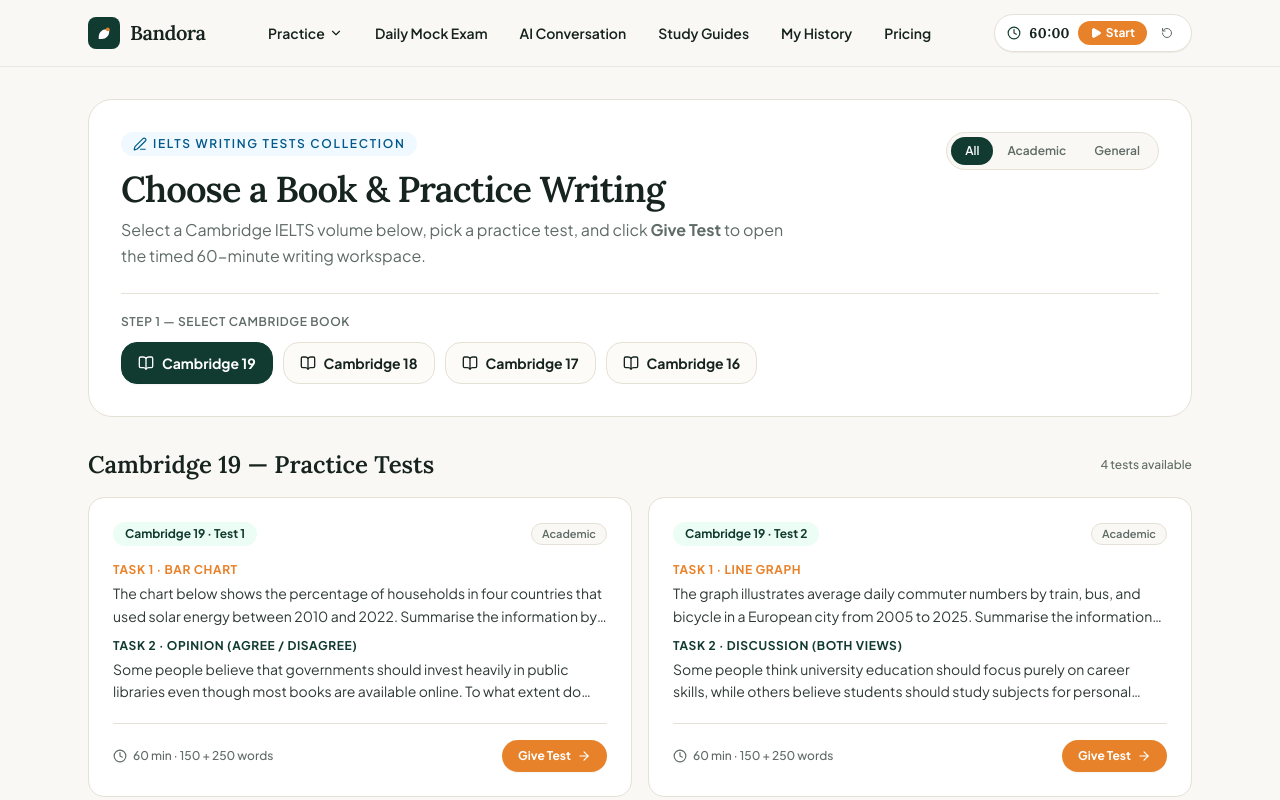
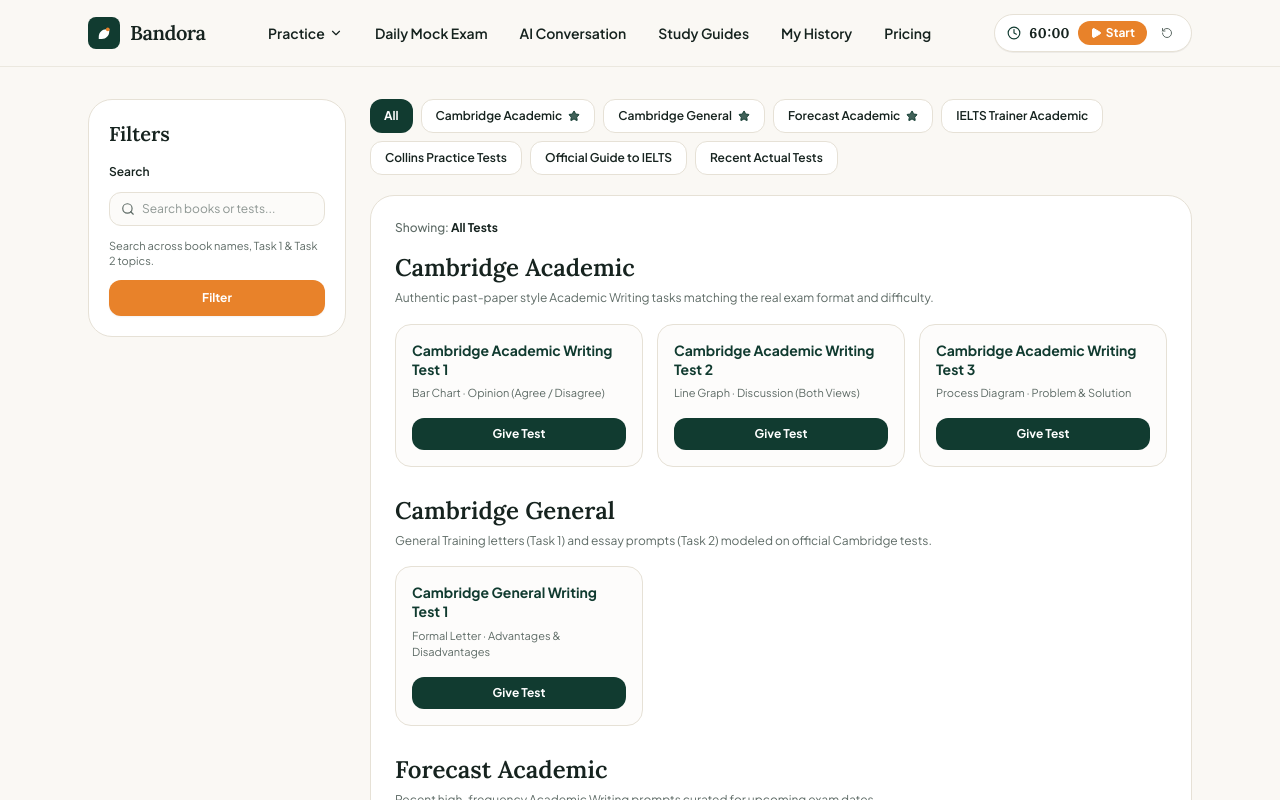
Before and after one commit to iamfaizan-ok/ielets-website44, a Next.js app in the folder frontend/: page /writing in a window 1280 px wide. Shown: the top 800 px of the page. Built offline with nearby package versions, Linux system fonts and the light colour scheme.

Commit message:
feat(writing): redesign library with left filter sidebar, top book pills, and compact test cards

```diff
--- a/frontend/src/components/WritingLibrary.tsx
+++ b/frontend/src/components/WritingLibrary.tsx
@@ -2,147 +2,175 @@
 
 import { useState } from "react";
 import Link from "next/link";
-import { ArrowRight, BookOpen, Clock, PenLine } from "lucide-react";
-import { WRITING_BOOKS, WRITING_TESTS } from "@/data/writingTests";
+import { Search, Star } from "lucide-react";
+import { WRITING_BOOK_SERIES, WRITING_TESTS } from "@/data/writingTests";
 
 export function WritingLibrary() {
-  const [selectedBook, setSelectedBook] = useState<string>(WRITING_BOOKS[0]);
-  const [category, setCategory] = useState<"All" | "Academic" | "General">(
-    "All"
+  const [selectedBook, setSelectedBook] = useState<string>("All");
+  const [searchInput, setSearchInput] = useState("");
+  const [appliedQuery, setAppliedQuery] = useState("");
+
+  const query = appliedQuery.trim().toLowerCase();
+
+  const visibleSeries = WRITING_BOOK_SERIES.filter(
+    (s) => selectedBook === "All" || s.name === selectedBook
   );
 
-  const filteredTests = WRITING_TESTS.filter(
-    (t) =>
-      t.book === selectedBook &&
-      (category === "All" || t.category === category)
-  );
+  function matchesSearch(book: string, title: string, t1: string, t2: string) {
+    if (!query) return true;
+    return `${book} ${title} ${t1} ${t2}`.toLowerCase().includes(query);
+  }
 
   return (
     <section className="mx-auto max-w-6xl px-4 pt-6 pb-10 sm:px-6 sm:pt-8">
-      {/* Intro + Sequence */}
-      <div className="rounded-3xl border border-border bg-surface p-6 sm:p-8">
-        <div className="flex flex-col justify-between gap-4 lg:flex-row lg:items-end">
-          <div className="max-w-2xl">
-            <span className="inline-flex items-center gap-1.5 rounded-full bg-sky-50 px-3 py-1 text-xs font-semibold uppercase tracking-[0.14em] text-sky-800">
-              <PenLine className="h-3.5 w-3.5" />
-              IELTS Writing Tests Collection
-            </span>
-            <h1 className="mt-3 font-serif text-3xl font-semibold tracking-tight text-ink sm:text-4xl">
-              Choose a Book &amp; Practice Writing
-            </h1>
-            <p className="mt-2 text-sm leading-relaxed text-muted sm:text-base">
-              Select a Cambridge IELTS volume below, pick a practice test, and
-              click <strong>Give Test</strong> to open the timed 60-minute
-              writing workspace.
+      <div className="grid gap-6 lg:grid-cols-12 items-start">
+        {/* Left Filters Sidebar */}
+        <aside className="lg:col-span-3 rounded-3xl border border-border bg-surface p-5">
+          <h2 className="font-serif text-xl font-semibold text-ink">Filters</h2>
+          <form
+            onSubmit={(e) => {
+              e.preventDefault();
+              setAppliedQuery(searchInput);
+            }}
+            className="mt-4 space-y-3"
+          >
+            <label
+              htmlFor="writing-search"
+              className="block text-xs font-semibold text-ink"
+            >
+              Search
+            </label>
+            <div className="relative">
+              <Search className="pointer-events-none absolute left-3 top-1/2 h-3.5 w-3.5 -translate-y-1/2 text-muted" />
+              <input
+                id="writing-search"
+                type="text"
+                value={searchInput}
+                onChange={(e) => {
+                  setSearchInput(e.target.value);
+                  setAppliedQuery(e.target.value);
+                }}
+                placeholder="Search books or tests..."
+                className="w-full rounded-xl border border-border bg-cream/50 py-2 pl-8 pr-3 text-xs text-ink placeholder:text-muted/70 focus:border-forest focus:bg-surface focus:outline-none"
+              />
+            </div>
+            <p className="text-[11px] leading-snug text-muted">
+              Search across book names, Task 1 &amp; Task 2 topics.
             </p>
+            <button
+              type="submit"
+              className="w-full rounded-xl bg-amber py-2.5 text-xs font-bold text-white shadow-xs transition-colors hover:bg-amber-hover"
+            >
+              Filter
+            </button>
+          </form>
+        </aside>
+
+        {/* Right Books Pills + Compact Tests */}
+        <div className="lg:col-span-9 space-y-5">
+          {/* Top Book Name Pills */}
+          <div className="flex flex-wrap gap-2">
+            <button
+              type="button"
+              onClick={() => setSelectedBook("All")}
+              className={`rounded-xl px-3.5 py-2 text-xs font-bold transition-colors ${
+                selectedBook === "All"
+                  ? "bg-forest text-white"
+                  : "border border-border bg-surface text-ink hover:bg-cream-dark"
+              }`}
+            >
+              All
+            </button>
+
+            {WRITING_BOOK_SERIES.map((series) => {
+              const active = selectedBook === series.name;
+              return (
+                <button
+                  key={series.name}
+                  type="button"
+                  onClick={() => setSelectedBook(series.name)}
+                  className={`inline-flex items-center gap-1.5 rounded-xl border px-3.5 py-2 text-xs font-semibold transition-colors ${
+                    active
+                      ? "border-forest bg-forest text-white"
+                      : "border-border bg-surface text-ink hover:bg-cream-dark"
+                  }`}
+                >
+                  {series.name}
+                  {series.featured && (
+                    <Star
+                      className={`h-3 w-3 ${
+                        active
+                          ? "fill-amber text-amber"
+                          : "fill-forest/80 text-forest"
+                      }`}
+                    />
+                  )}
+                </button>
+              );
+            })}
           </div>
 
-          <div className="inline-flex rounded-full border border-border bg-cream p-1 self-start">
-            {(["All", "Academic", "General"] as const).map((cat) => (
-              <button
-                key={cat}
-                type="button"
-                onClick={() => setCategory(cat)}
-                className={`rounded-full px-3.5 py-1.5 text-xs font-semibold transition-colors ${
-                  category === cat
-                    ? "bg-forest text-white"
-                    : "text-muted hover:text-ink"
-                }`}
-              >
-                {cat}
-              </button>
-            ))}
+          {/* Tests Container */}
+          <div className="rounded-3xl border border-border bg-surface p-5 sm:p-6">
+            <p className="text-xs font-medium text-muted">
+              Showing:{" "}
+              <strong className="text-ink">
+                {selectedBook === "All" ? "All Tests" : selectedBook}
+              </strong>
+            </p>
+
+            <div className="mt-4 space-y-7">
+              {visibleSeries.map((series) => {
+                const tests = WRITING_TESTS.filter(
+                  (t) =>
+                    t.book === series.name &&
+                    matchesSearch(
+                      t.book,
+                      `Test ${t.testNumber}`,
+                      t.task1Type,
+                      t.task2Type
+                    )
+                );
+                if (tests.length === 0) return null;
+
+                return (
+                  <div key={series.name}>
+                    <h2 className="font-serif text-xl font-semibold text-ink sm:text-2xl">
+                      {series.name}
+                    </h2>
+                    <p className="mt-1 text-xs leading-relaxed text-muted">
+                      {series.description}
+                    </p>
+
+                    <div className="mt-4 grid gap-3.5 sm:grid-cols-2 lg:grid-cols-3">
+                      {tests.map((test) => (
+                        <article
+                          key={test.id}
+                          className="flex flex-col justify-between rounded-2xl border border-border bg-cream/40 p-4 transition-colors hover:border-forest/40 hover:bg-cream"
+                        >
+                          <div>
+                            <h3 className="text-sm font-bold leading-snug text-forest">
+                              {test.book} Writing Test {test.testNumber}
+                            </h3>
+                            <p className="mt-1.5 text-[11px] text-muted">
+                              {test.task1Type} · {test.task2Type}
+                            </p>
+                          </div>
+
+                          <Link
+                            href={`/writing/${test.id}`}
+                            className="mt-4 block w-full rounded-xl bg-forest py-2 text-center text-xs font-bold text-white transition-colors hover:bg-forest-dark"
+                          >
+                            Give Test
+                          </Link>
+                        </article>
+                      ))}
+                    </div>
+                  </div>
+                );
+              })}
+            </div>
           </div>
-        </div>
-
-        {/* Step 1: Choose Book */}
-        <div className="mt-6 border-t border-border pt-5">
-          <p className="text-xs font-semibold uppercase tracking-wider text-muted">
-            Step 1 — Select Cambridge Book
-          </p>
-          <div className="mt-3 flex flex-wrap gap-2.5">
-            {WRITING_BOOKS.map((book) => (
-              <button
-                key={book}
-                type="button"
-                onClick={() => setSelectedBook(book)}
-                className={`inline-flex items-center gap-2 rounded-2xl border px-4 py-2.5 text-xs font-bold transition-colors sm:text-sm ${
-                  selectedBook === book
-                    ? "border-forest bg-forest text-white shadow-xs"
-                    : "border-border bg-cream/60 text-ink hover:bg-cream-dark"
-                }`}
-              >
-                <BookOpen className="h-4 w-4" />
-                {book}
-              </button>
-            ))}
-          </div>
-        </div>
-      </div>
-
-      {/* Step 2: Practice Tests List */}
-      <div className="mt-8">
-        <div className="flex items-center justify-between gap-2">
-          <h2 className="font-serif text-2xl font-semibold text-ink">
-            {selectedBook} — Practice Tests
-          </h2>
-          <span className="text-xs font-medium text-muted">
-            {filteredTests.length}{" "}
-            {filteredTests.length === 1 ? "test" : "tests"} available
-          </span>
-        </div>
-
-        <div className="mt-4 grid gap-4 md:grid-cols-2">
-          {filteredTests.map((test) => (
-            <article
-              key={test.id}
-              className="flex flex-col justify-between rounded-2xl border border-border bg-surface p-5 transition-all hover:border-forest/40 hover:shadow-xs sm:p-6"
-            >
-              <div>
-                <div className="flex items-center justify-between gap-2">
-                  <span className="rounded-full bg-emerald-50 px-3 py-1 text-xs font-bold text-forest">
-                    {test.book} · Test {test.testNumber}
-                  </span>
-                  <span className="rounded-full border border-border bg-cream px-2.5 py-0.5 text-[11px] font-semibold text-muted">
-                    {test.category}
-                  </span>
-                </div>
-
-                <div className="mt-4 space-y-2.5">
-                  <div>
-                    <p className="text-xs font-bold uppercase tracking-wider text-amber">
-                      Task 1 · {test.task1Type}
-                    </p>
-                    <p className="mt-1 line-clamp-2 text-xs leading-relaxed text-ink/90 sm:text-sm">
-                      {test.task1Prompt}
-                    </p>
-                  </div>
-                  <div>
-                    <p className="text-xs font-bold uppercase tracking-wider text-forest">
-                      Task 2 · {test.task2Type}
-                    </p>
-                    <p className="mt-1 line-clamp-2 text-xs leading-relaxed text-ink/90 sm:text-sm">
-                      {test.task2Prompt}
-                    </p>
-                  </div>
-                </div>
-              </div>
-
-              <div className="mt-5 flex items-center justify-between gap-3 border-t border-border pt-4">
-                <span className="inline-flex items-center gap-1.5 text-xs font-medium text-muted">
-                  <Clock className="h-3.5 w-3.5" />
-                  60 min · 150 + 250 words
-                </span>
-                <Link
-                  href={`/writing/${test.id}`}
-                  className="inline-flex items-center gap-1.5 rounded-full bg-amber px-4 py-2 text-xs font-bold text-white shadow-xs transition-colors hover:bg-amber-hover"
-                >
-                  Give Test
-                  <ArrowRight className="h-3.5 w-3.5" />
-                </Link>
-              </div>
-            </article>
-          ))}
         </div>
       </div>
     </section>
--- a/frontend/src/data/writingTests.ts
+++ b/frontend/src/data/writingTests.ts
@@ -12,17 +12,59 @@ export interface WritingTestItem {
 
 export type WritingReportPeriod = "day" | "week" | "month";
 
-export const WRITING_BOOKS = [
-  "Cambridge 19",
-  "Cambridge 18",
-  "Cambridge 17",
-  "Cambridge 16",
-] as const;
+export interface WritingBookSeries {
+  name: string;
+  featured?: boolean;
+  description: string;
+}
+
+export const WRITING_BOOK_SERIES: WritingBookSeries[] = [
+  {
+    name: "Cambridge Academic",
+    featured: true,
+    description:
+      "Authentic past-paper style Academic Writing tasks matching the real exam format and difficulty.",
+  },
+  {
+    name: "Cambridge General",
+    featured: true,
+    description:
+      "General Training letters (Task 1) and essay prompts (Task 2) modeled on official Cambridge tests.",
+  },
+  {
+    name: "Forecast Academic",
+    featured: true,
+    description:
+      "Recent high-frequency Academic Writing prompts curated for upcoming exam dates.",
+  },
+  {
+    name: "IELTS Trainer Academic",
+    description:
+      "Guided step-by-step Academic Writing tests with clear structure outlines.",
+  },
+  {
+    name: "Collins Practice Tests",
+    description:
+      "Structured Academic & General Writing tasks focused on coherence and lexical variety.",
+  },
+  {
+    name: "Official Guide to IELTS",
+    description:
+      "Core exam-style Writing Task 1 and Task 2 practice sets for steady band improvement.",
+  },
+  {
+    name: "Recent Actual Tests",
+    description:
+      "Real exam-inspired topics recently reported by IELTS candidates.",
+  },
+];
+
+export const WRITING_BOOKS = WRITING_BOOK_SERIES.map((b) => b.name);
 
 export const WRITING_TESTS: WritingTestItem[] = [
   {
     id: "cam19-test1",
-    book: "Cambridge 19",
+    book: "Cambridge Academic",
     testNumber: 1,
     category: "Academic",
     task1Type: "Bar Chart",
@@ -36,7 +78,7 @@ export const WRITING_TESTS: WritingTestItem[] = [
   },
   {
     id: "cam19-test2",
-    book: "Cambridge 19",
+    book: "Cambridge Academic",
     testNumber: 2,
     category: "Academic",
     task1Type: "Line Graph",
@@ -50,7 +92,7 @@ export const WRITING_TESTS: WritingTestItem[] = [
   },
   {
     id: "cam19-test3",
-    book: "Cambridge 19",
+    book: "Cambridge Academic",
     testNumber: 3,
     category: "Academic",
     task1Type: "Process Diagram",
@@ -64,8 +106,8 @@ export const WRITING_TESTS: WritingTestItem[] = [
   },
   {
     id: "cam19-test4",
-    book: "Cambridge 19",
-    testNumber: 4,
+    book: "Cambridge General",
+    testNumber: 1,
     category: "General",
     task1Type: "Formal Letter",
     task1Prompt:
@@ -78,7 +120,7 @@ export const WRITING_TESTS: WritingTestItem[] = [
   },
   {
     id: "cam18-test1",
-    book: "Cambridge 18",
+    book: "Forecast Academic",
     testNumber: 1,
     category: "Academic",
     task1Type: "Table",
@@ -92,8 +134,8 @@ export const WRITING_TESTS: WritingTestItem[] = [
   },
   {
     id: "cam18-test2",
-    book: "Cambridge 18",
-    testNumber: 2,
+    book: "IELTS Trainer Academic",
+    testNumber: 1,
     category: "Academic",
     task1Type: "Map Comparison",
     task1Prompt:
@@ -106,7 +148,7 @@ export const WRITING_TESTS: WritingTestItem[] = [
   },
   {
     id: "cam17-test1",
-    book: "Cambridge 17",
+    book: "Collins Practice Tests",
     testNumber: 1,
     category: "Academic",
     task1Type: "Pie Charts",
@@ -120,7 +162,7 @@ export const WRITING_TESTS: WritingTestItem[] = [
   },
   {
     id: "cam16-test1",
-    book: "Cambridge 16",
+    book: "Official Guide to IELTS",
     testNumber: 1,
     category: "Academic",
     task1Type: "Mixed Charts",
@@ -131,6 +173,20 @@ export const WRITING_TESTS: WritingTestItem[] = [
       "International tourism brings economic benefits to host countries, but it can also harm local environments. Do the benefits outweigh the drawbacks?",
     sampleOutline:
       "Introduction → Body 1 (jobs & infrastructure revenue) → Body 2 (eco-tourism regulation needed) → Conclusion.",
+  },
+  {
+    id: "recent-test1",
+    book: "Recent Actual Tests",
+    testNumber: 1,
+    category: "Academic",
+    task1Type: "Line Graph",
+    task1Prompt:
+      "The graph compares renewable energy share in total electricity production across three countries between 2000 and 2024. Summarise the main trends.",
+    task2Type: "Opinion",
+    task2Prompt:
+      "Some people believe public transport should be free for all citizens. To what extent do you agree or disagree?",
+    sampleOutline:
+      "Introduction → Body 1 (lower emissions & congestion) → Body 2 (funding & maintenance trade-offs) → Conclusion.",
   },
 ];
 
```
